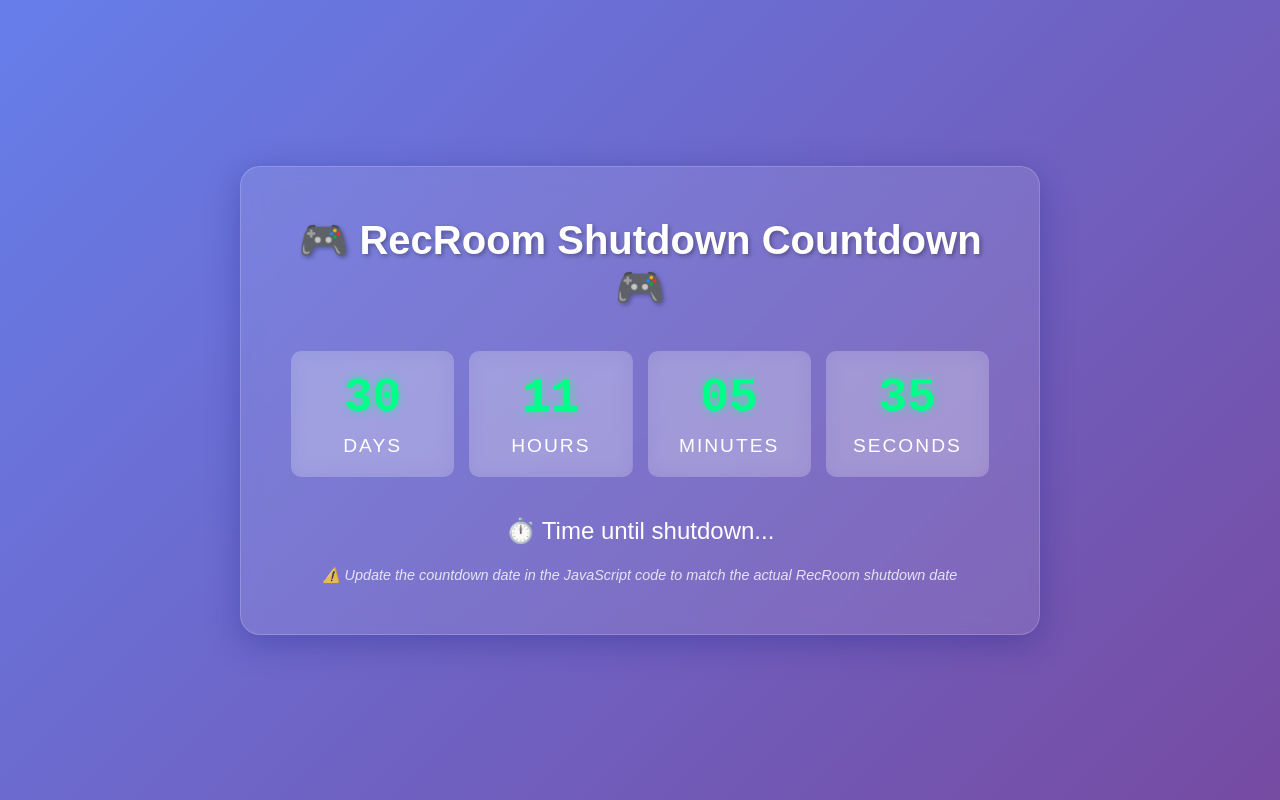
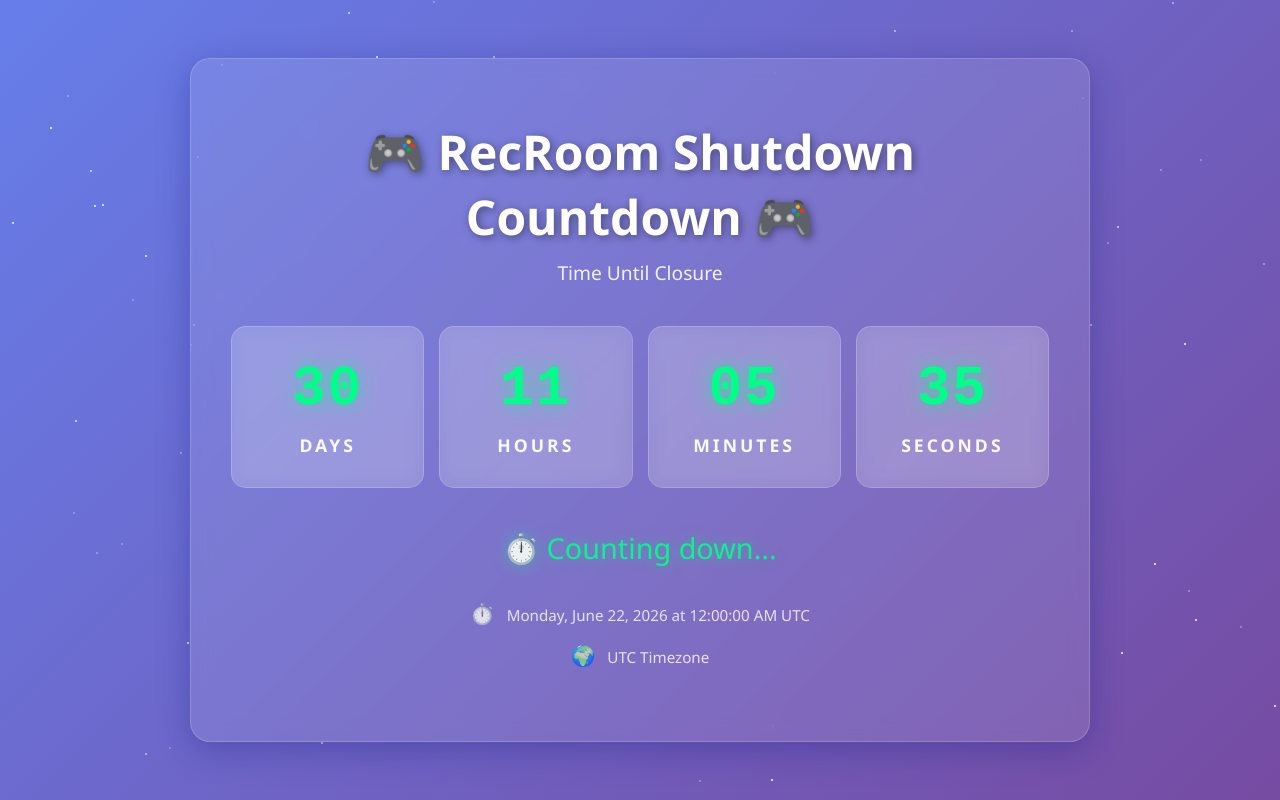
Before and after one commit to bl204843-debug/Cool_countdowns_forgames, a plain HTML site: page index.html in a window 1280 px wide. Drawn offline with Linux system fonts and the light colour scheme.

Commit message:
Upgrade to full website with animations and enhanced design

```diff
--- a/index.html
+++ b/index.html
@@ -3,6 +3,8 @@
 <head>
     <meta charset="UTF-8">
     <meta name="viewport" content="width=device-width, initial-scale=1.0">
+    <meta name="description" content="Live countdown to RecRoom shutdown">
+    <meta name="theme-color" content="#667eea">
     <title>RecRoom Shutdown Countdown</title>
     <style>
         * {
@@ -11,14 +13,44 @@
             box-sizing: border-box;
         }
 
+        html, body {
+            width: 100%;
+            height: 100%;
+        }
+
         body {
-            font-family: 'Arial', sans-serif;
+            font-family: 'Segoe UI', Tahoma, Geneva, Verdana, sans-serif;
             background: linear-gradient(135deg, #667eea 0%, #764ba2 100%);
             min-height: 100vh;
             display: flex;
             justify-content: center;
             align-items: center;
             padding: 20px;
+            overflow-x: hidden;
+        }
+
+        .stars {
+            position: fixed;
+            top: 0;
+            left: 0;
+            width: 100%;
+            height: 100%;
+            pointer-events: none;
+        }
+
+        .star {
+            position: absolute;
+            width: 2px;
+            height: 2px;
+            background: white;
+            border-radius: 50%;
+            opacity: 0.6;
+            animation: twinkle 3s infinite;
+        }
+
+        @keyframes twinkle {
+            0%, 100% { opacity: 0.3; }
+            50% { opacity: 1; }
         }
 
         .container {
@@ -26,17 +58,40 @@
             background: rgba(255, 255, 255, 0.1);
             backdrop-filter: blur(10px);
             border-radius: 20px;
-            padding: 50px;
-            max-width: 800px;
+            padding: 60px 40px;
+            max-width: 900px;
+            width: 100%;
             box-shadow: 0 8px 32px 0 rgba(31, 38, 135, 0.37);
             border: 1px solid rgba(255, 255, 255, 0.18);
+            animation: slideIn 0.8s ease-out;
+            position: relative;
+            z-index: 10;
+        }
+
+        @keyframes slideIn {
+            from {
+                opacity: 0;
+                transform: translateY(-20px);
+            }
+            to {
+                opacity: 1;
+                transform: translateY(0);
+            }
         }
 
         h1 {
             color: #fff;
-            font-size: 2.5em;
-            margin-bottom: 20px;
-            text-shadow: 2px 2px 4px rgba(0, 0, 0, 0.3);
+            font-size: 3em;
+            margin-bottom: 10px;
+            text-shadow: 2px 2px 8px rgba(0, 0, 0, 0.4);
+            animation: fadeIn 0.8s ease-out;
+        }
+
+        .subtitle {
+            color: rgba(255, 255, 255, 0.9);
+            font-size: 1.2em;
+            margin-bottom: 40px;
+            font-weight: 300;
         }
 
         .countdown-display {
@@ -47,39 +102,56 @@
         }
 
         .time-unit {
-            background: rgba(255, 255, 255, 0.2);
-            border-radius: 10px;
-            padding: 20px;
+            background: rgba(255, 255, 255, 0.15);
+            border-radius: 15px;
+            padding: 30px 20px;
             backdrop-filter: blur(10px);
+            border: 1px solid rgba(255, 255, 255, 0.2);
+            transition: all 0.3s ease;
+            animation: fadeIn 0.8s ease-out;
+        }
+
+        .time-unit:hover {
+            background: rgba(255, 255, 255, 0.25);
+            transform: scale(1.05);
         }
 
         .number {
-            font-size: 3em;
-            font-weight: bold;
+            font-size: 3.5em;
+            font-weight: 900;
             color: #00ff88;
-            text-shadow: 0 0 10px rgba(0, 255, 136, 0.5);
+            text-shadow: 0 0 20px rgba(0, 255, 136, 0.6);
             font-family: 'Courier New', monospace;
+            letter-spacing: 2px;
         }
 
         .label {
-            color: #fff;
-            font-size: 1.2em;
-            margin-top: 10px;
+            color: rgba(255, 255, 255, 0.95);
+            font-size: 1.1em;
+            margin-top: 12px;
             text-transform: uppercase;
-            letter-spacing: 2px;
+            letter-spacing: 3px;
+            font-weight: 600;
         }
 
         .status {
-            font-size: 1.5em;
+            font-size: 1.8em;
             color: #fff;
-            margin: 20px 0;
-            min-height: 30px;
+            margin: 40px 0 20px;
+            min-height: 40px;
+            animation: fadeIn 1s ease-out;
+        }
+
+        .status.countdown {
+            color: rgba(0, 255, 136, 0.9);
+            text-shadow: 0 0 15px rgba(0, 255, 136, 0.4);
         }
 
         .status.ended {
             color: #ff6b6b;
             font-weight: bold;
             animation: pulse 1s infinite;
+            text-shadow: 0 0 15px rgba(255, 107, 107, 0.6);
         }
 
         @keyframes pulse {
@@ -87,40 +159,113 @@
                 opacity: 1;
             }
             50% {
-                opacity: 0.5;
+                opacity: 0.6;
             }
         }
 
-        .note {
-            color: rgba(255, 255, 255, 0.8);
-            font-size: 0.9em;
-            margin-top: 20px;
-            font-style: italic;
+        @keyframes fadeIn {
+            from {
+                opacity: 0;
+            }
+            to {
+                opacity: 1;
+            }
         }
 
-        @media (max-width: 600px) {
+        .info {
+            color: rgba(255, 255, 255, 0.8);
+            font-size: 0.95em;
+            margin-top: 30px;
+            line-height: 1.6;
+        }
+
+        .info-item {
+            margin: 10px 0;
+        }
+
+        .emoji {
+            font-size: 1.3em;
+            margin-right: 8px;
+        }
+
+        @media (max-width: 768px) {
             .container {
-                padding: 30px;
+                padding: 40px 25px;
+            }
+
+            h1 {
+                font-size: 2.2em;
+            }
+
+            .subtitle {
+                font-size: 1em;
+            }
+
+            .number {
+                font-size: 2.5em;
+            }
+
+            .countdown-display {
+                grid-template-columns: repeat(2, 1fr);
+                gap: 12px;
+            }
+
+            .time-unit {
+                padding: 20px 15px;
+            }
+
+            .label {
+                font-size: 0.95em;
+                letter-spacing: 1px;
+            }
+        }
+
+        @media (max-width: 480px) {
+            .container {
+                padding: 30px 20px;
+                border-radius: 15px;
             }
 
             h1 {
                 font-size: 1.8em;
+                margin-bottom: 8px;
+            }
+
+            .subtitle {
+                font-size: 0.9em;
+                margin-bottom: 25px;
             }
 
             .number {
                 font-size: 2em;
             }
 
+            .label {
+                font-size: 0.85em;
+            }
+
             .countdown-display {
-                grid-template-columns: repeat(2, 1fr);
                 gap: 10px;
+                margin: 25px 0;
+            }
+
+            .status {
+                font-size: 1.3em;
+                margin: 25px 0 15px;
+            }
+
+            .info {
+                font-size: 0.85em;
             }
         }
     </style>
 </head>
 <body>
+    <div class="stars" id="stars"></div>
+
     <div class="container">
         <h1>🎮 RecRoom Shutdown Countdown 🎮</h1>
+        <div class="subtitle">Time Until Closure</div>
 
         <div class="countdown-display">
             <div class="time-unit">
@@ -141,21 +286,65 @@
             </div>
         </div>
 
-        <div class="status" id="status"></div>
+        <div class="status countdown" id="status"></div>
 
-        <div class="note">
-            ⚠️ Update the countdown date in the JavaScript code to match the actual RecRoom shutdown date
+        <div class="info">
+            <div class="info-item">
+                <span class="emoji">⏱️</span>
+                <span id="date-display">Loading...</span>
+            </div>
+            <div class="info-item">
+                <span class="emoji">🌍</span>
+                <span>UTC Timezone</span>
+            </div>
         </div>
     </div>
 
     <script>
-        // UPDATE THIS DATE TO THE ACTUAL RECROOM SHUTDOWN DATE
+        // ==========================================
+        // ⚠️  UPDATE THIS DATE TO THE ACTUAL RECROOM SHUTDOWN DATE
         // Format: new Date('YYYY-MM-DD HH:mm:ss UTC')
+        // Example: new Date('2026-06-22 18:00:00 UTC')
+        // ==========================================
         const shutdownDate = new Date('2026-06-22 00:00:00 UTC').getTime();
+
+        // Create starfield background
+        function createStars() {
+            const starsContainer = document.getElementById('stars');
+            for (let i = 0; i < 100; i++) {
+                const star = document.createElement('div');
+                star.className = 'star';
+                star.style.left = Math.random() * 100 + '%';
+                star.style.top = Math.random() * 100 + '%';
+                star.style.animationDelay = Math.random() * 3 + 's';
+                starsContainer.appendChild(star);
+            }
+        }
+
+        function formatDate(timestamp) {
+            const date = new Date(timestamp);
+            const options = {
+                weekday: 'long',
+                year: 'numeric',
+                month: 'long',
+                day: 'numeric',
+                hour: '2-digit',
+                minute: '2-digit',
+                second: '2-digit',
+                timeZoneName: 'short'
+            };
+            return date.toLocaleDateString('en-US', options);
+        }
 
         function updateCountdown() {
             const now = new Date().getTime();
             const difference = shutdownDate - now;
+
+            const daysEl = document.getElementById('days');
+            const hoursEl = document.getElementById('hours');
+            const minutesEl = document.getElementById('minutes');
+            const secondsEl = document.getElementById('seconds');
+            const statusEl = document.getElementById('status');
 
             if (difference > 0) {
                 const days = Math.floor(difference / (1000 * 60 * 60 * 24));
@@ -163,25 +352,29 @@
                 const minutes = Math.floor((difference % (1000 * 60 * 60)) / (1000 * 60));
                 const seconds = Math.floor((difference % (1000 * 60)) / 1000);
 
-                document.getElementById('days').textContent = String(days).padStart(2, '0');
-                document.getElementById('hours').textContent = String(hours).padStart(2, '0');
-                document.getElementById('minutes').textContent = String(minutes).padStart(2, '0');
-                document.getElementById('seconds').textContent = String(seconds).padStart(2, '0');
+                daysEl.textContent = String(days).padStart(2, '0');
+                hoursEl.textContent = String(hours).padStart(2, '0');
+                minutesEl.textContent = String(minutes).padStart(2, '0');
+                secondsEl.textContent = String(seconds).padStart(2, '0');
 
-                document.getElementById('status').textContent = '⏱️ Time until shutdown...';
-                document.getElementById('status').classList.remove('ended');
+                statusEl.textContent = '⏱️ Counting down...';
+                statusEl.className = 'status countdown';
             } else {
-                document.getElementById('days').textContent = '00';
-                document.getElementById('hours').textContent = '00';
-                document.getElementById('minutes').textContent = '00';
-                document.getElementById('seconds').textContent = '00';
+                daysEl.textContent = '00';
+                hoursEl.textContent = '00';
+                minutesEl.textContent = '00';
+                secondsEl.textContent = '00';
 
-                document.getElementById('status').textContent = '💀 RecRoom has been shut down!';
-                document.getElementById('status').classList.add('ended');
+                statusEl.textContent = '💀 RecRoom has been shut down!';
+                statusEl.className = 'status ended';
             }
         }
 
-        // Update every second
+        // Display the target date
+        document.getElementById('date-display').textContent = formatDate(shutdownDate);
+
+        // Initialize and update every second
+        createStars();
         updateCountdown();
         setInterval(updateCountdown, 1000);
     </script>
```
